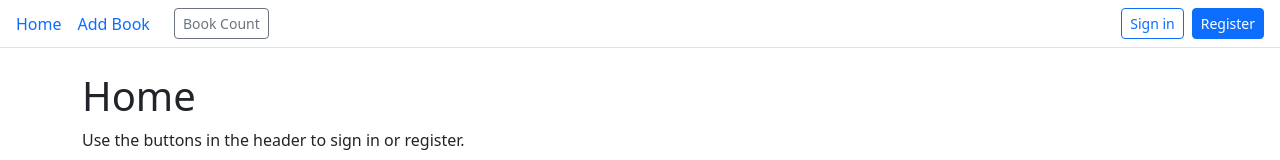
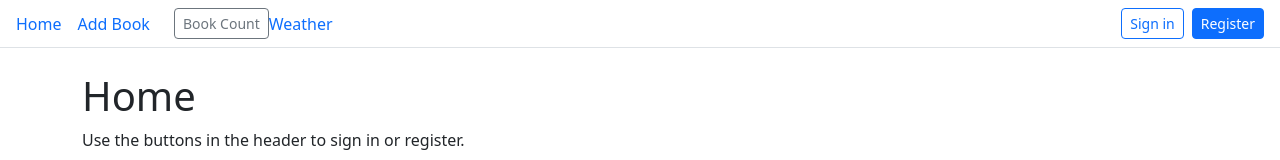
Before and after one commit to callmeneph/week1_12, a Vue app: page / in a window 1280 px wide. Shown: the top 160 px of the page. Built offline with nearby package versions, Linux system fonts and the light colour scheme; no server answers.

Commit message:
finalizing add weather stuff

```diff
--- a/src/App.vue
+++ b/src/App.vue
@@ -11,6 +11,9 @@ const email = computed(() => currentUserRef?.value?.email || null)
     <RouterLink class="me-3 text-decoration-none" to="/">Home</RouterLink>
     <RouterLink class="me-3 text-decoration-none" to="/addbook">Add Book</RouterLink>
     <RouterLink class="btn btn-outline-secondary btn-sm ms-2" to="/books/count"> Book Count </RouterLink>
+
+    <RouterLink class="me-3 text-decoration-none" to="/weather">Weather</RouterLink>
+
 
 
     <div class="ms-auto d-flex align-items-center gap-2">
```
